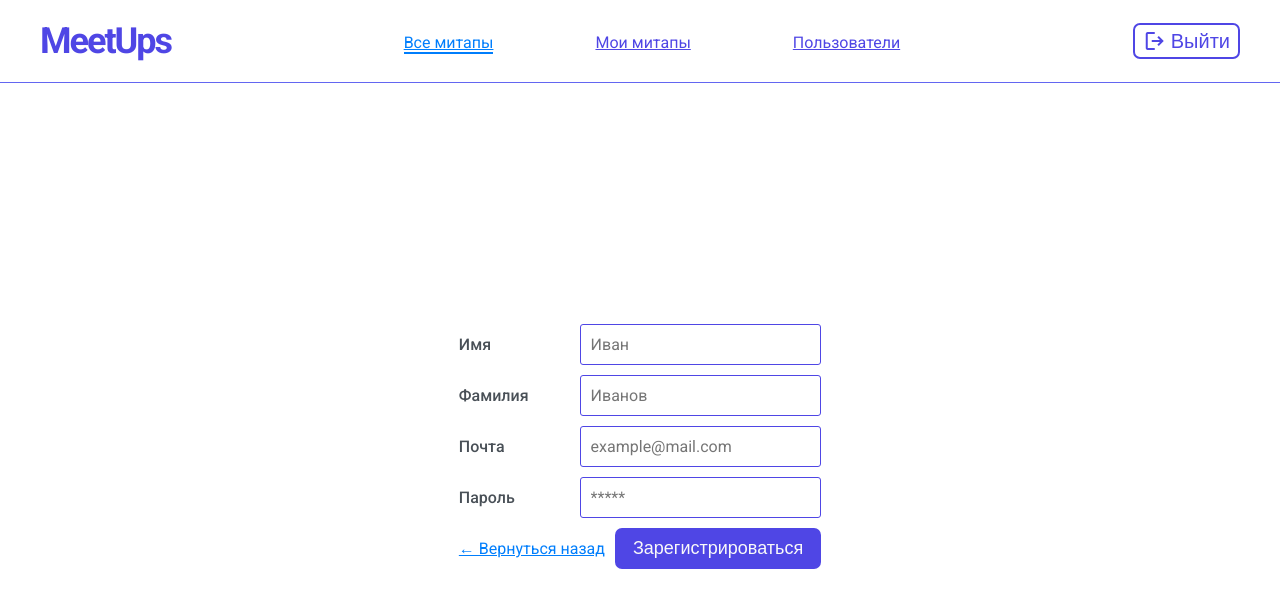
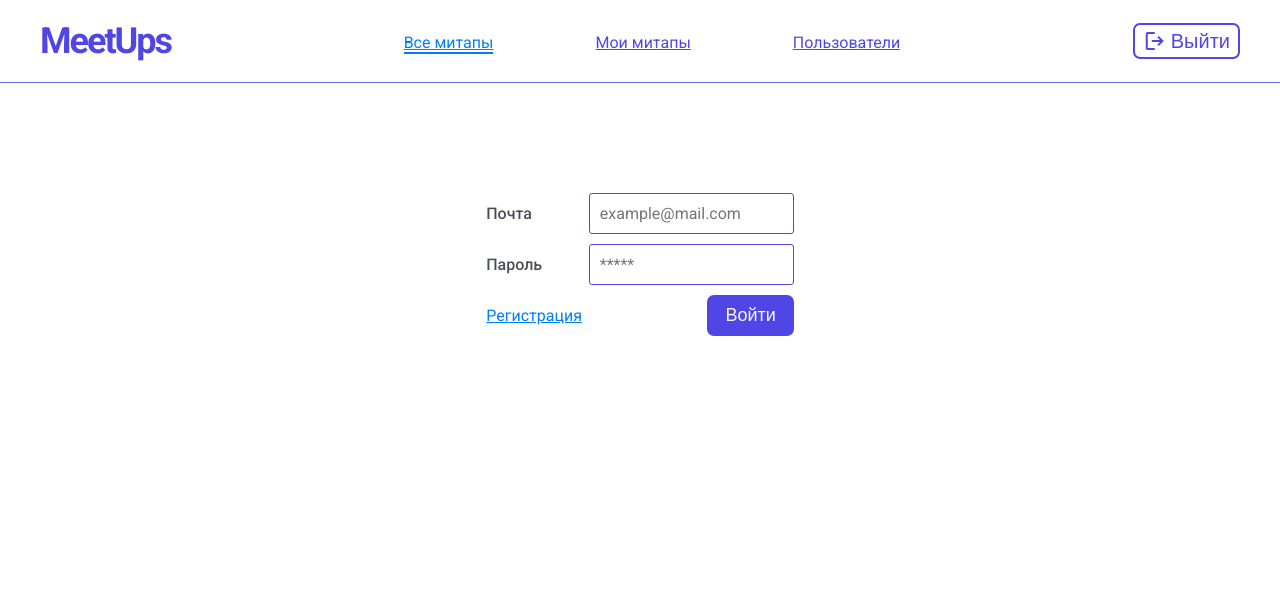
Before and after one commit to NERFTHISPLS/angular-meetup-organization, an Angular app: page / in a window 1280 px wide. Shown: the top 608 px of the page. Built offline with nearby package versions, Linux system fonts and the light colour scheme.

Commit message:
Change position of login and registration forms

```diff
--- a/src/app/app.component.html
+++ b/src/app/app.component.html
@@ -4,7 +4,7 @@
     <!-- <app-all-meetups /> -->
     <!-- <app-meetup-form /> -->
     <!-- <app-users-table /> -->
-    <!-- <app-login /> -->
-    <app-registration />
+    <app-login />
+    <!-- <app-registration /> -->
   </main>
 </div>
--- a/src/app/pages/login/login.component.scss
+++ b/src/app/pages/login/login.component.scss
@@ -1,9 +1,11 @@
 .container {
   display: flex;
   justify-content: center;
-  align-items: center;
+  align-items: flex-start;
 
   height: 100%;
+
+  margin-top: 10rem;
 }
 
 .login-form {
--- a/src/app/pages/registration/registration.component.scss
+++ b/src/app/pages/registration/registration.component.scss
@@ -1,9 +1,11 @@
 .container {
   display: flex;
   justify-content: center;
-  align-items: center;
+  align-items: flex-start;
 
   height: 100%;
+
+  margin-top: 10rem;
 }
 
 .registration-form {
```
